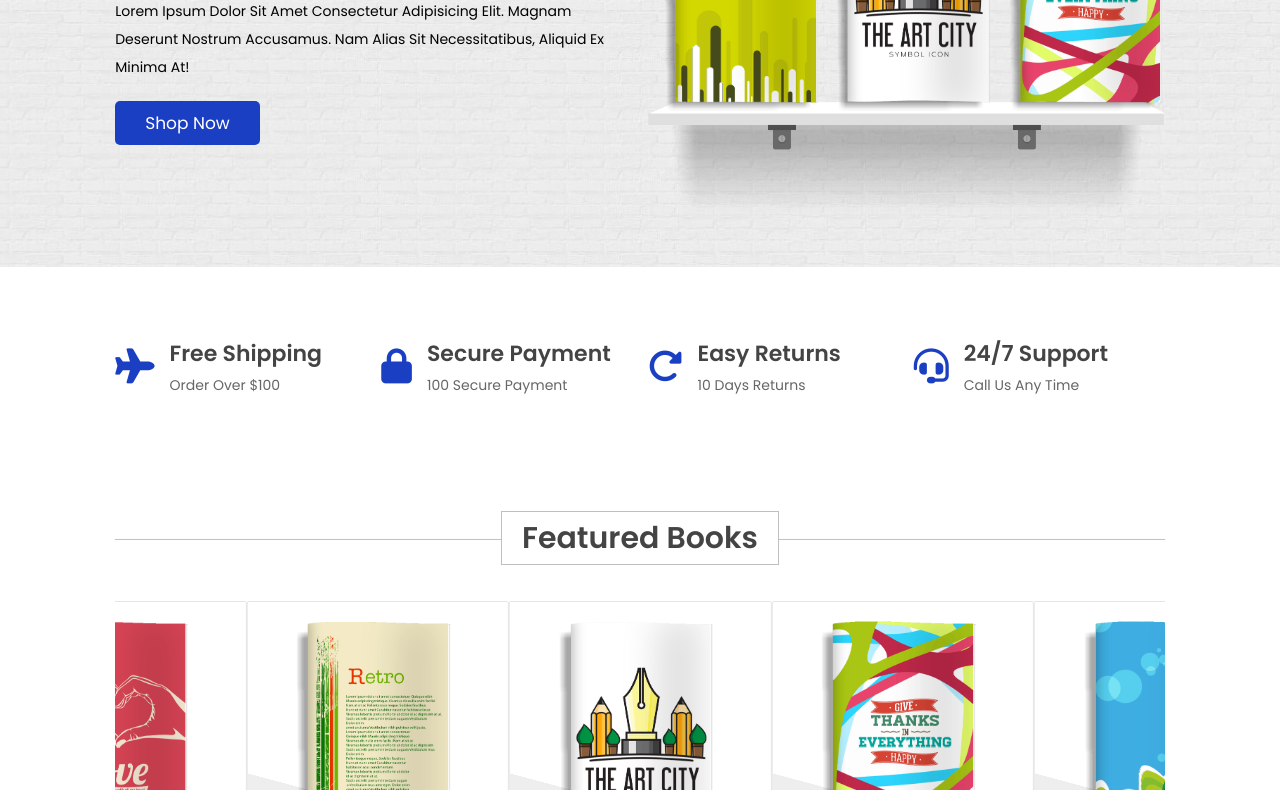
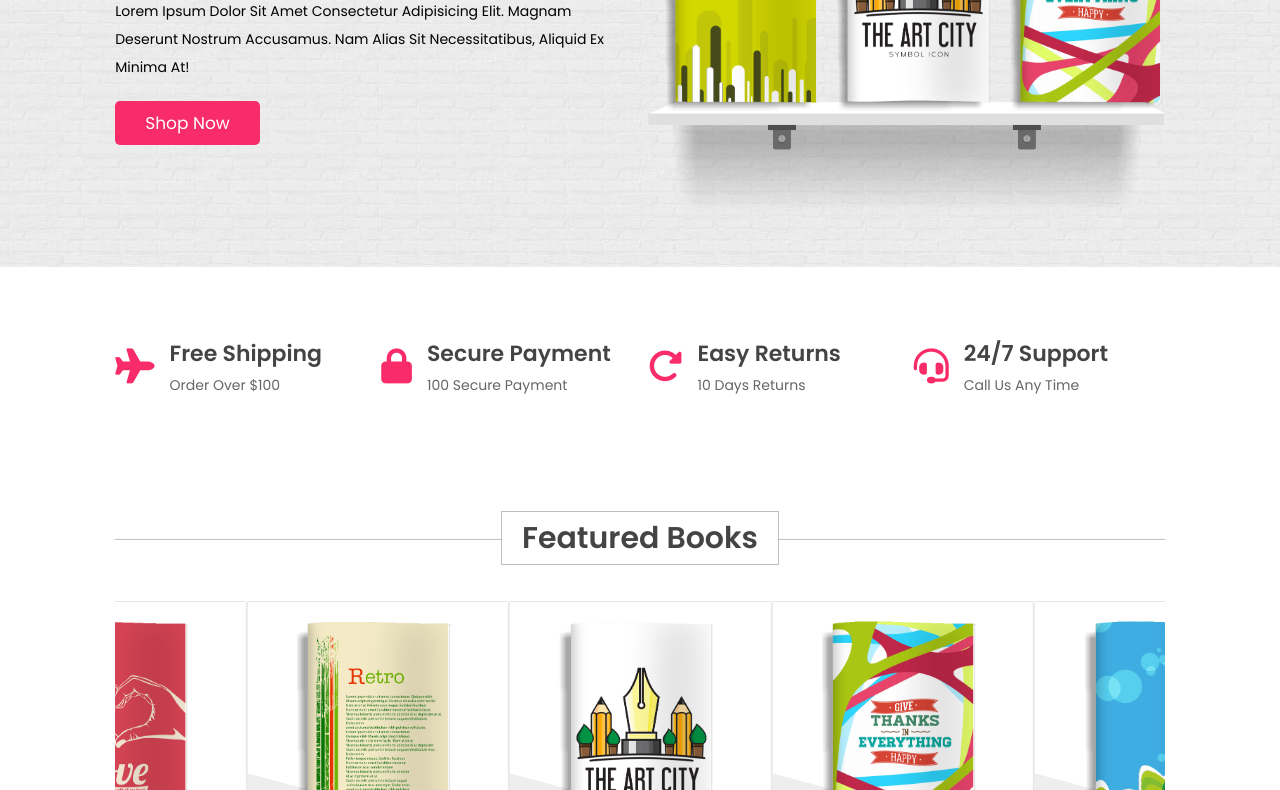
Before and after one commit to harshaadeshmukh/HD_bookly, a plain HTML site: page index.html in a window 1280 px wide. Shown: the part 316-1106 px from the top of the page. Drawn offline with nearby package versions, Linux system fonts and the light colour scheme; a web font is replaced by a local one.

Commit message:
Update style.css

```diff
--- a/css/style.css
+++ b/css/style.css
@@ -20,8 +20,8 @@
 
 /* define color variables */
 :root{
-    --color: #1b3fc3;
-    --dark-color: #1b3fc3;
+    --color: #f72c69;
+    --dark-color: #f72c69;
     --black: #444;
     --light-black: #666;
     --border: .1rem solid rgba(0, 0, 0, .1);
@@ -883,4 +883,5 @@ section{
         margin: auto;
         width: 100%;
     }
+
 }
```
